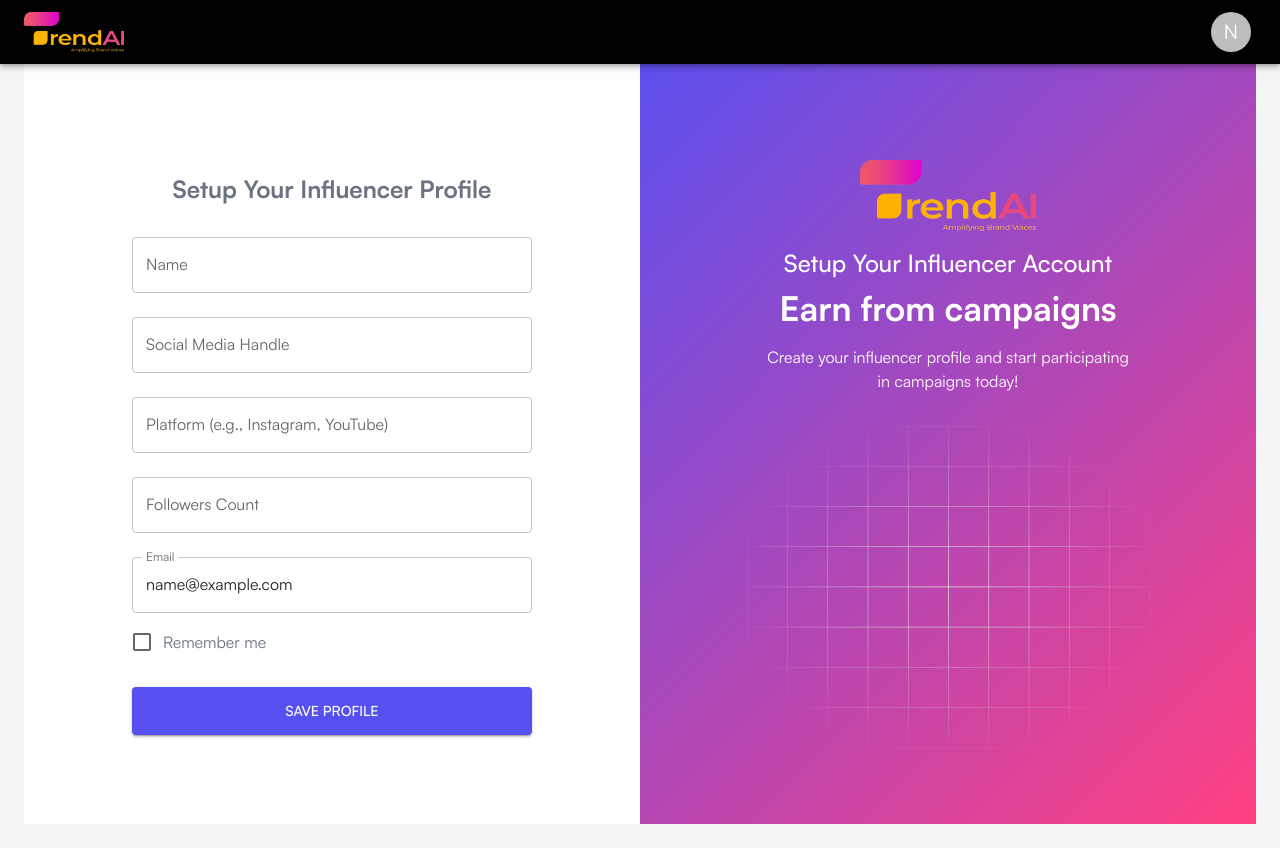
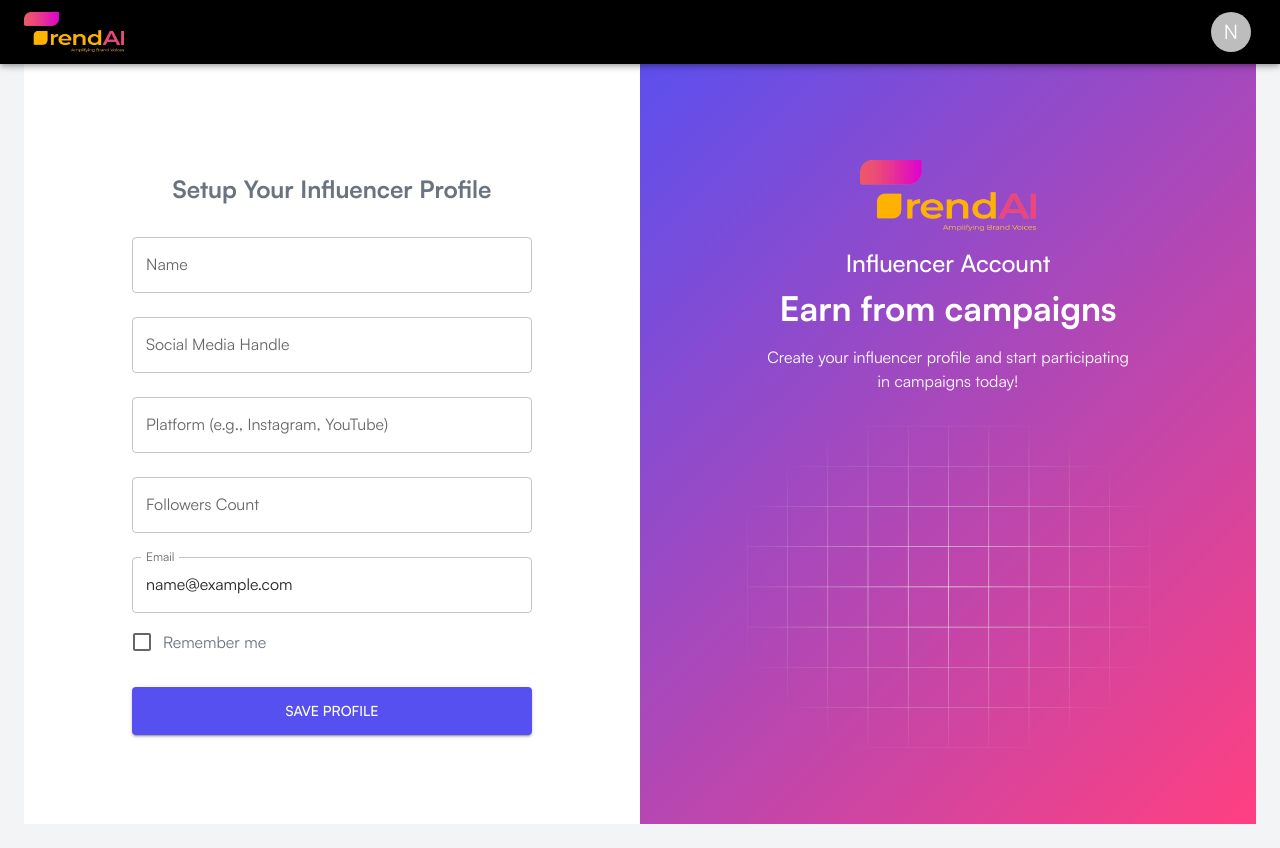
Before and after one commit to thegeektets/trendai-frontend, a Next.js app: page /new-influencer in a window 1280 px wide. Built offline with nearby package versions, Linux system fonts and the light colour scheme; no server answers; sample sign-in values are in the browser's storage.

Commit message:
minor updates
- influencer setup minor updates

```diff
--- a/src/app/new-influencer/page.tsx
+++ b/src/app/new-influencer/page.tsx
@@ -24,13 +24,13 @@
       const storedToken = localStorage.getItem("token");
       if (!storedToken || storedToken === "undefined") {
         setError("Token not found. Redirecting...");
-        setTimeout(() => router.push("/auth/signin"), 2000);
+        router.push("/auth/signin");
         return;
       }
       const storedUser = localStorage.getItem("user");
       if (!storedUser) {
         setError("User not found. Redirecting...");
-        setTimeout(() => router.push("/auth/signin"), 2000);
+        router.push("/auth/signin");
         return;
       }
 
@@ -38,7 +38,7 @@
 
       if (!parsedUser.id || !parsedUser.email) {
         setError("Invalid user data. Redirecting...");
-        setTimeout(() => router.push("/auth/signin"), 2000);
+        router.push("/auth/signin");
         return;
       }
 
@@ -46,6 +46,7 @@
       setEmail(parsedUser.email);
     } catch (err) {
       setError("Failed to parse user data. Redirecting...");
+      console.error(err);
       setTimeout(() => router.push("/auth/signin"), 2000);
     }
   }, [dispatch, router]);
@@ -110,7 +111,7 @@
         </MuiLink>
 
         <Typography variant="h5" fontWeight="medium">
-          Setup Your Influencer Account
+          Influencer Account
         </Typography>
 
         <Typography variant="h4" fontWeight="bold" mt={1}>
```
